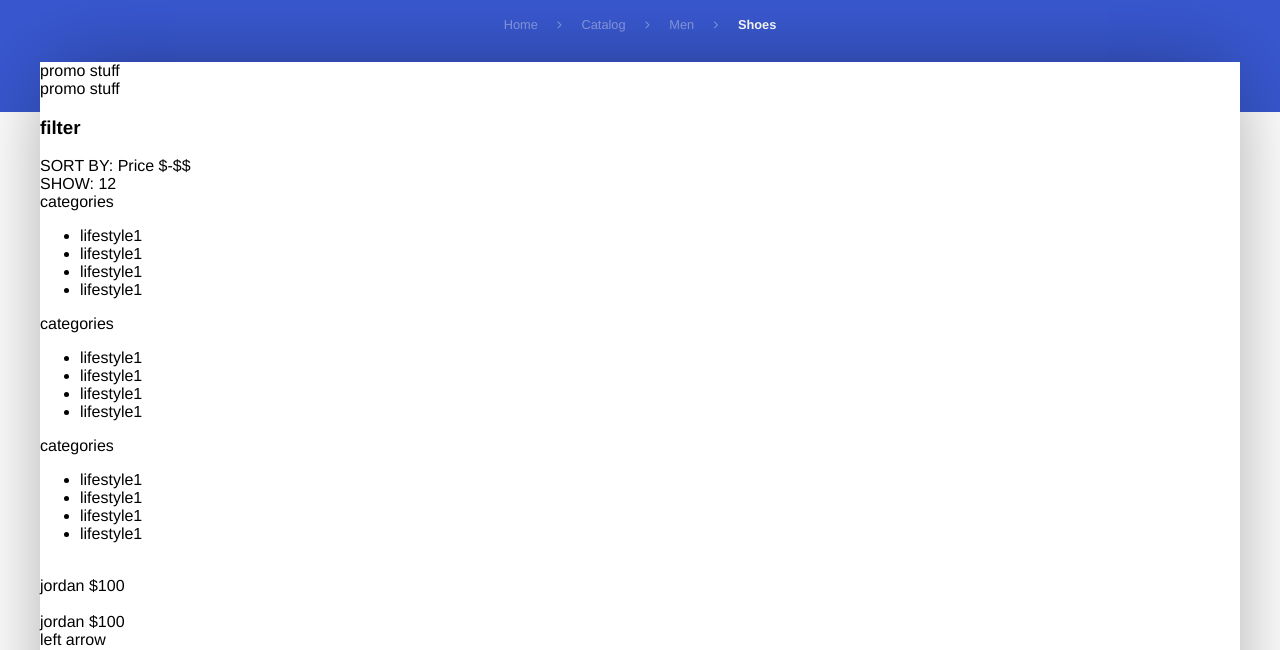
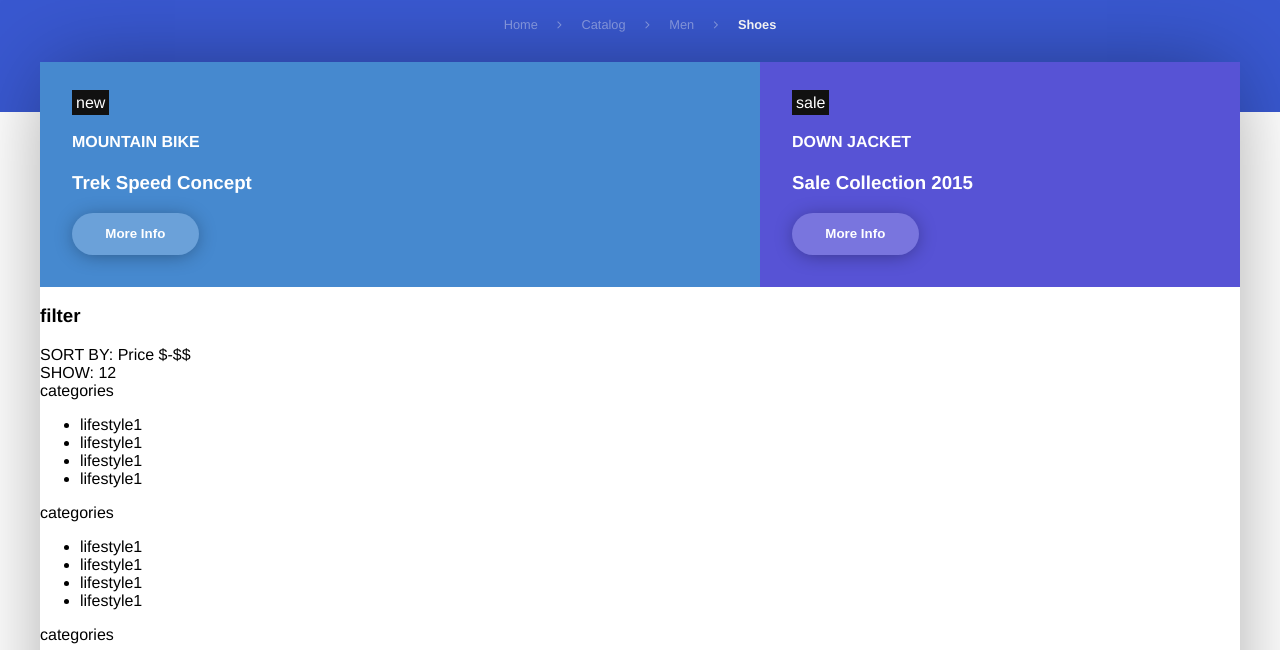
Before and after one commit to aaronjlech/template-markup, a website built with webpack: page src/index.html in a window 1280 px wide. Shown: the part 131-781 px from the top of the page. Built offline with nearby package versions, Linux system fonts and the light colour scheme.

Commit message:
starting content section, more stylezz

```diff
--- a/src/index.html
+++ b/src/index.html
@@ -40,10 +40,24 @@
             <main id="main">
                 <div class="c-promos">
                     <div class="c-promos__left">
-                        promo stuff
+                        <span class="sale-tag">new</span>
+                        <div class="c-promos__description">
+                            <h4>MOUNTAIN BIKE</h4>
+                            <h3>Trek Speed Concept</h3>
+                        </div>
+                        <button class="c-button--transparent">
+                            More Info
+                        </button>
                     </div>
                     <div class="c-promos__right">
-                        promo stuff
+                            <span class="sale-tag">sale</span>
+                            <div class="c-promos__description">
+                                <h4>DOWN JACKET</h4>
+                                <h3>Sale Collection 2015</h3>
+                            </div>
+                            <button class="c-button--transparent">
+                                More Info
+                            </button>
                     </div>
                 </div>
                 <section class="c-filter-menu">
--- a/src/styles/_variables.scss
+++ b/src/styles/_variables.scss
@@ -1,7 +1,7 @@
 // COLORS
 $blue: #3958D0;
 $blue-light: #4689CF;
-$purple: #4B49D2;
+$purple: #5753D5;
 
 $gray: #8A8A8A;
 $gray-light: #D9D9DB;
--- /dev/null
+++ b/src/styles/components/_button.scss
@@ -0,0 +1,18 @@
+button {
+    outline: none;
+    border: none;
+    border-radius: 0;
+}
+
+.c-button--transparent {
+    color: $white;
+    text-align: center;
+    vertical-align: middle;
+    font-weight: bold;
+    border-radius: 30px;
+    padding: 1em 2.5em;
+    background: rgba(255, 255, 255, 0.2);
+    -webkit-box-shadow: 0px 2px 20px -3px rgba(0, 0, 0, 0.4);
+    -moz-box-shadow: 0px 2px 20px -3px rgba(0, 0, 0, 0.4);
+    box-shadow: 0px 2px 20px -3px rgba(0, 0, 0, 0.4);
+}
--- /dev/null
+++ b/src/styles/components/_promos.scss
@@ -0,0 +1,15 @@
+.c-promos {
+    color: $white;
+    display: flex;
+}
+.c-promos__left,.c-promos__right {
+    padding: 2em;
+}
+.c-promos__left {
+    flex-basis: 60%;
+    background: $blue-light;
+}
+.c-promos__right {
+    flex-basis: 40%;
+    background: $purple;
+}
--- a/src/styles/main.scss
+++ b/src/styles/main.scss
@@ -3,6 +3,8 @@
 @import "~font-awesome/css/font-awesome.css";
 @import "components/nav";
 @import "components/sub-header";
+@import "components/promos";
+@import "components/button";
 
 body {
     margin: 0;
@@ -21,3 +23,9 @@
     -moz-box-shadow: 0px 0px 82px -10px rgba(0, 0, 0, 0.4);
     box-shadow: 0px 0px 82px -10px rgba(0, 0, 0, 0.4);
 }
+
+.sale-tag {
+    color: $white;
+    background: $black;
+    padding: 4px;
+}
```
